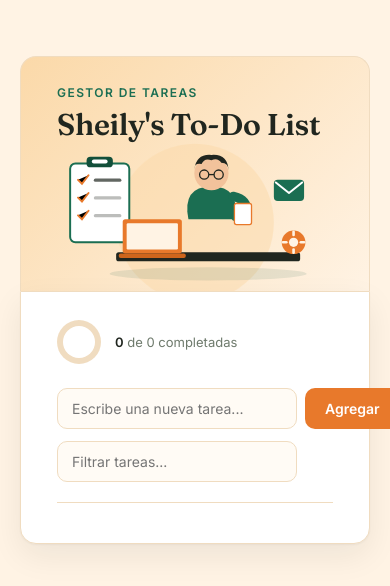
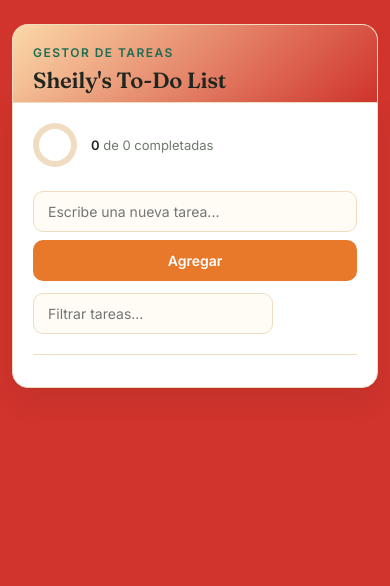
Before and after one commit to sheilypiguave5-source/sheily-todo-vps, a website: page public/index.html in a window 390 px wide. Drawn offline with Linux system fonts and the light colour scheme; no server answers.

Commit message:
Update index.html

```diff
--- a/public/index.html
+++ b/public/index.html
@@ -8,7 +8,7 @@
 <link href="https://fonts.googleapis.com/css2?family=Fraunces:opsz,wght@9..144,500;9..144,600&family=Inter:wght@400;500;600&display=swap" rel="stylesheet">
 <style>
   :root{
-    --bg:#FFF3E4;
+    --bg:#D0342C;
     --surface:#FFFFFF;
     --text:#20261F;
     --muted:#6E7A6C;
@@ -156,6 +156,16 @@
   .icon-btn:hover{background:var(--bg);}
   .icon-btn.del:hover{color:var(--danger);}
   .empty{text-align:center;padding:34px 10px 10px;color:var(--muted);font-size:14px;}
+
+  @media (max-width:600px){
+    body{padding:24px 12px;}
+    .hero{padding:20px 20px 0;}
+    .hero-text h1{font-size:22px;}
+    .card{padding:20px 20px 24px;}
+    .row{flex-direction:column;}
+    #addBtn{padding:12px;width:100%;}
+    svg{display:none;}
+  }
 </style>
 </head>
 <body>
```
